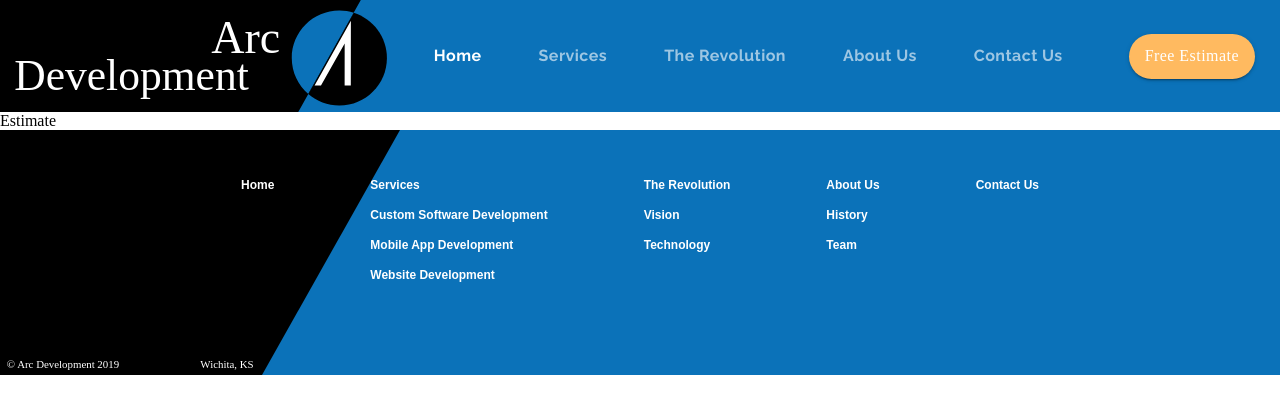
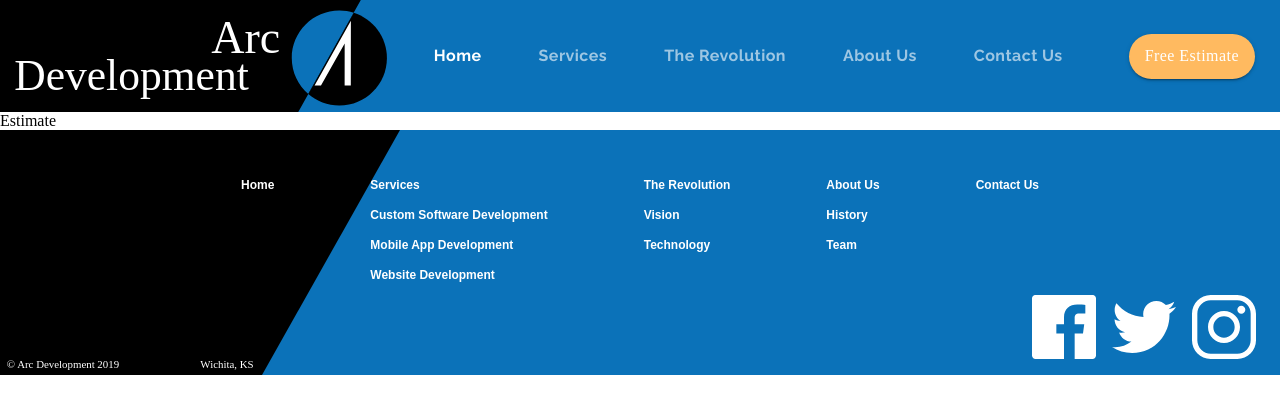
Before and after one commit to webkidt/arc-development, a React (Create React App) app: page /estimate in a window 1280 px wide. Shown: the top 414 px of the page. Built offline with nearby package versions, Linux system fonts and the light colour scheme; a web font is replaced by a local one.

Commit message:
Footer Social Icons Link

```diff
--- a/src/components/ui/Footer.js
+++ b/src/components/ui/Footer.js
@@ -4,11 +4,23 @@
 import { styled } from '@mui/system';
 
 import footerAdornment from '../../assets/Footer Adornment.svg';
+import facebook from '../../assets/facebook.svg';
+import twitter from '../../assets/twitter.svg';
+import instagram from '../../assets/instagram.svg';
 
 // cSpell: disable
 const GridItemWrapper = styled(({ ...props }) => <Grid item {...props} />)({
   margin: '3em',
 });
+
+const SocialIcon = styled('img')(({ theme }) => ({
+  width: '4em',
+  height: '4em',
+  [theme.breakpoints.down('sm')]: {
+    width: '2.5em',
+    height: '2.5em',
+  },
+}));
 
 const FooterLink = styled(({ ...props }) => <Grid item {...props} />)({
   color: '#FFFFFF',
@@ -125,6 +137,44 @@
         src={footerAdornment}
         sx={{ width: { xs: '15em', sm: '21em', md: '25em' }, verticalAlign: 'bottom' }}
       />
+      <Grid
+        container
+        justifyContent='flex-end'
+        spacing={2}
+        sx={{
+          position: 'absolute',
+          marginTop: '-6em',
+          right: { xs: '0.6em', sm: '1.5em' },
+        }}
+      >
+        <Grid
+          item
+          component='a'
+          href='https://www.facebook.com'
+          rel='noopener noreferrer'
+          target='_blank'
+        >
+          <SocialIcon alt='facebook logo' src={facebook} />
+        </Grid>
+        <Grid
+          item
+          component='a'
+          href='https://www.twitter.com'
+          rel='nopener noreferrer'
+          target='_blank'
+        >
+          <SocialIcon alt='twitter logo' src={twitter} />
+        </Grid>
+        <Grid
+          item
+          component='a'
+          href='https://www.instagram.com'
+          rel='nopener noreferrer'
+          target='_blank'
+        >
+          <SocialIcon alt='instagram logo' src={instagram} />
+        </Grid>
+      </Grid>
     </Box>
   );
 };
```
